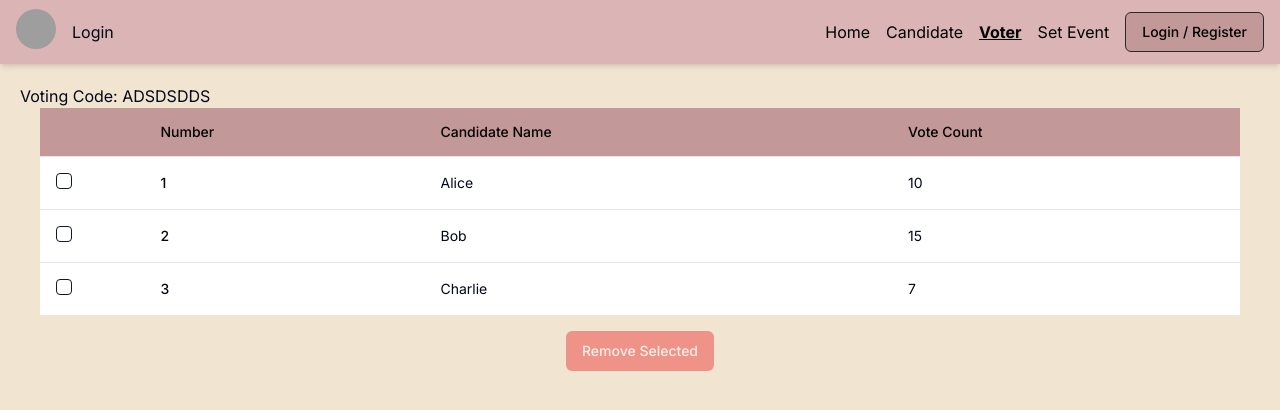
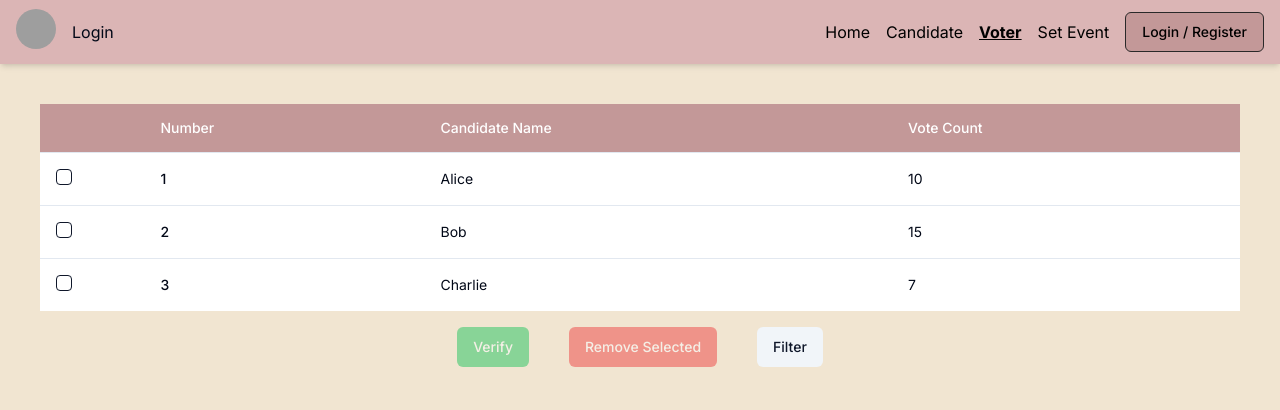
Before and after one commit to Aiyern30/Voting-System-DevMatch-Hackathon-, a Next.js app: page /Login/OwnerHomepage/VoterList in a window 1280 px wide. Shown: the top 410 px of the page. Built offline with nearby package versions, Linux system fonts and the light colour scheme; grey boxes are pictures that could not be loaded.

Commit message:
added verify button and filter function

```diff
--- a/src/app/Login/OwnerHomepage/VoterList/page.tsx
+++ b/src/app/Login/OwnerHomepage/VoterList/page.tsx
@@ -1,120 +1,3 @@
-// "use client";
-
-// import Header from "@/components/ui/Components/HostHeader";
-// import {
-//   Table,
-//   TableCaption,
-//   TableHeader,
-//   TableRow,
-//   TableHead,
-//   TableBody,
-//   TableCell,
-// } from "@/components/ui/Table";
-// import React, { useEffect, useState } from "react";
-// import { getCandidates, removeCandidate } from "../../../../../pages/interact";
-// import { Button } from "@/components/ui/Button";
-// import { Checkbox } from "@/components/ui/Checkbox";
-
-// interface Candidate {
-//   id: string; // or number if you convert to number
-//   name: string;
-//   voteCount: string; // or number if you convert to number
-// }
-
-// const Page = () => {
-//   // const [candidates, setCandidates] = useState<Candidate[]>([]); // Specify the type for state
-
-//   // Hardcoded candidates data
-//   const [candidates, setCandidates] = useState<Candidate[]>([
-//     { id: "1", name: "Alice", voteCount: "10" },
-//     { id: "2", name: "Bob", voteCount: "15" },
-//     { id: "3", name: "Charlie", voteCount: "7" },
-//   ]); // Specify the type for state
-//   const [selectedCandidates, setSelectedCandidates] = useState<string[]>([]);
-
-//   // useEffect(() => {
-//   //   const fetchCandidates = async () => {
-//   //     try {
-//   //       const fetchedCandidates = await getCandidates(); // Fetch candidates
-//   //       console.log("Fetched Candidates:", fetchedCandidates);
-//   //       setCandidates(fetchedCandidates); // Set fetched candidates to state
-//   //     } catch (error) {
-//   //       console.error("Error fetching candidates:", error);
-//   //     }
-//   //   };
-
-//   //   fetchCandidates(); // Call the fetch function
-//   // }, []); // Runs once when the component mounts
-
-//   // const handleRemoveCandidate = async (id: string) => {
-//   //   try {
-
-//   //     // Update local state to remove candidate
-//   //     setCandidates((prevCandidates) =>
-//   //       prevCandidates.filter((candidate) => candidate.id !== id)
-//   //     );
-//   //     console.log("Candidate removed successfully");
-//   //   } catch (error) {
-//   //     console.error("Error removing candidate:", error);
-//   //   }
-//   // };
-
-//   const handleRemoveCandidate = () => {
-//     setCandidates((prevCandidates) =>
-//       prevCandidates.filter(
-//         (candidate) => !selectedCandidates.includes(candidate.id)
-//       )
-//     );
-//     setSelectedCandidates([]); // Clear selection after removal
-//   };
-
-//   return (
-//     <div>
-//       <Header />
-//       <div className="p-5 pb-0">Voting Code: ADSDSDDS</div>
-//       <div className="flex h-screen justify-center p-10 pt-0">
-//         <Table>
-//           <TableCaption>A list of your recent Candidates.</TableCaption>
-//           <TableHeader className="bg-[#C39898]">
-//             <TableRow>
-//               <TableHead className="text-black"> </TableHead>
-//               <TableHead className="text-black">Number</TableHead>
-//               <TableHead className="text-black">Candidate Name</TableHead>
-//               <TableHead className="text-black">Vote Count</TableHead>
-//               {/* <TableHead className="text-black">Action</TableHead> */}
-//             </TableRow>
-//           </TableHeader>
-
-//           <TableBody className="bg-white">
-//             {candidates.map((candidate: Candidate, index) => (
-//               <TableRow key={candidate.id}>
-//                 <TableCell>
-//                   <Checkbox id={`checkbox-${candidate.id}`} />{" "}
-//                 </TableCell>
-//                 <TableCell className="font-medium">{index + 1}</TableCell>{" "}
-//                 <TableCell>{candidate.name}</TableCell>
-//                 <TableCell>{candidate.voteCount}</TableCell>
-//               </TableRow>
-//             ))}
-//           </TableBody>
-//         </Table>
-//         <div className="mt-4 flex justify-center">
-//           <Button
-//             variant="destructive"
-//             // onClick={handleRemoveCandidate}
-//             onClick={handleRemoveCandidate} // Remove selected candidates
-//             disabled={selectedCandidates.length === 0} // Disable if no candidates selected
-//           >
-//             Remove
-//           </Button>
-//         </div>
-//       </div>
-//     </div>
-//   );
-// };
-
-// export default Page;
-
 "use client";
 
 import Header from "@/components/ui/Components/HostHeader";
@@ -163,19 +46,24 @@
     setSelectedCandidates([]); // Clear selection after removal
   };
 
+  const handleVerifySelected = () => {
+    console.log("Verify selected");
+  };
+
+  const handleFilter = () => {
+    console.log("Filter");
+  };
   return (
     <div>
       <Header />
-      <div className="p-5 pb-0">Voting Code: ADSDSDDS</div>
-
-      <div className="flex flex-col h-screen  p-10 pt-0">
+      <div className=" flex flex-col h-screen p-10 pt-10">
         <Table>
           <TableHeader className="bg-[#C39898]">
             <TableRow>
-              <TableHead className="text-black"></TableHead>
-              <TableHead className="text-black">Number</TableHead>
-              <TableHead className="text-black">Candidate Name</TableHead>
-              <TableHead className="text-black">Vote Count</TableHead>
+              <TableHead className="text-white"></TableHead>
+              <TableHead className="text-white">Number</TableHead>
+              <TableHead className="text-white">Candidate Name</TableHead>
+              <TableHead className="text-white">Vote Count</TableHead>
             </TableRow>
           </TableHeader>
 
@@ -199,12 +87,29 @@
 
         <div className="mt-4 flex justify-center">
           <Button
+            className="mx-5 bg-green-500 "
+            variant="default"
+            onClick={handleVerifySelected} // Remove selected candidates
+            disabled={selectedCandidates.length === 0} // Disable if no candidates selected
+          >
+            Verify
+          </Button>
+          <Button
+            className="mx-5"
             variant="destructive"
             onClick={handleRemoveSelected} // Remove selected candidates
             disabled={selectedCandidates.length === 0} // Disable if no candidates selected
           >
             Remove Selected
-          </Button>{" "}
+          </Button>
+          <Button
+            className="mx-5"
+            variant="secondary"
+            onClick={handleFilter} // Remove selected candidates
+            // disabled={selectedCandidates.length === 0} // Disable if no candidates selected
+          >
+            Filter
+          </Button>
         </div>
       </div>
     </div>
```
